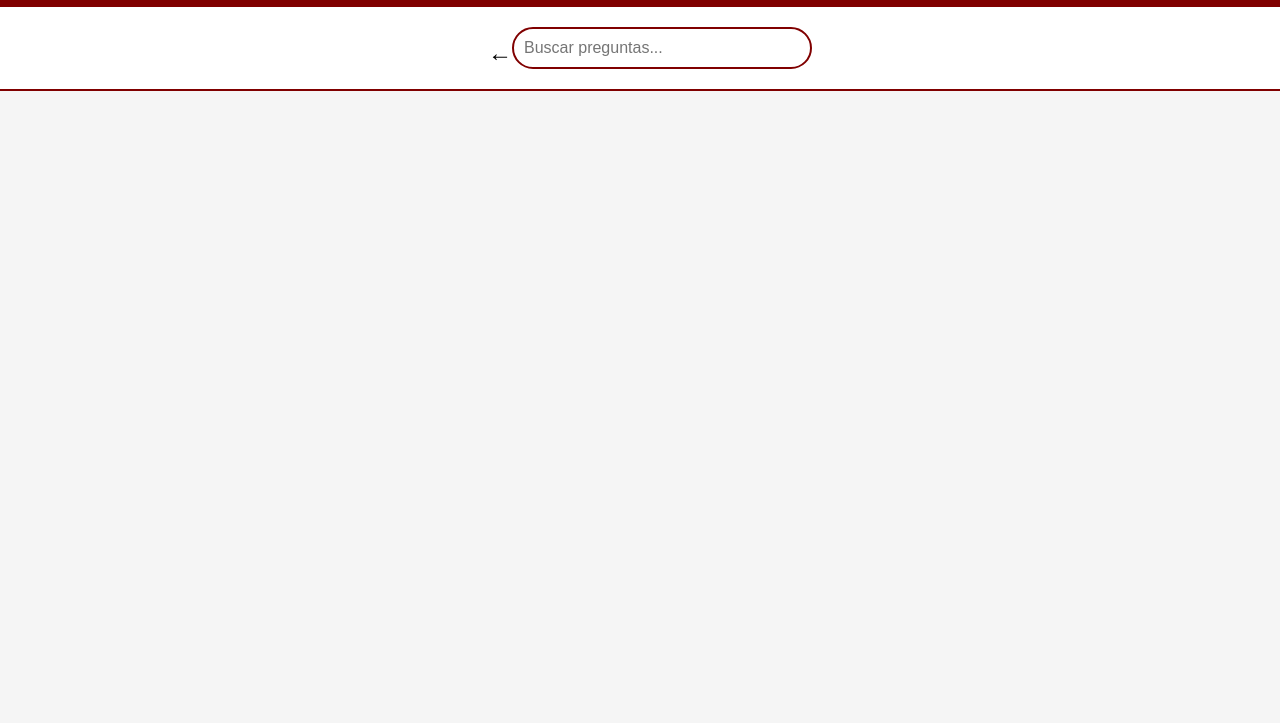
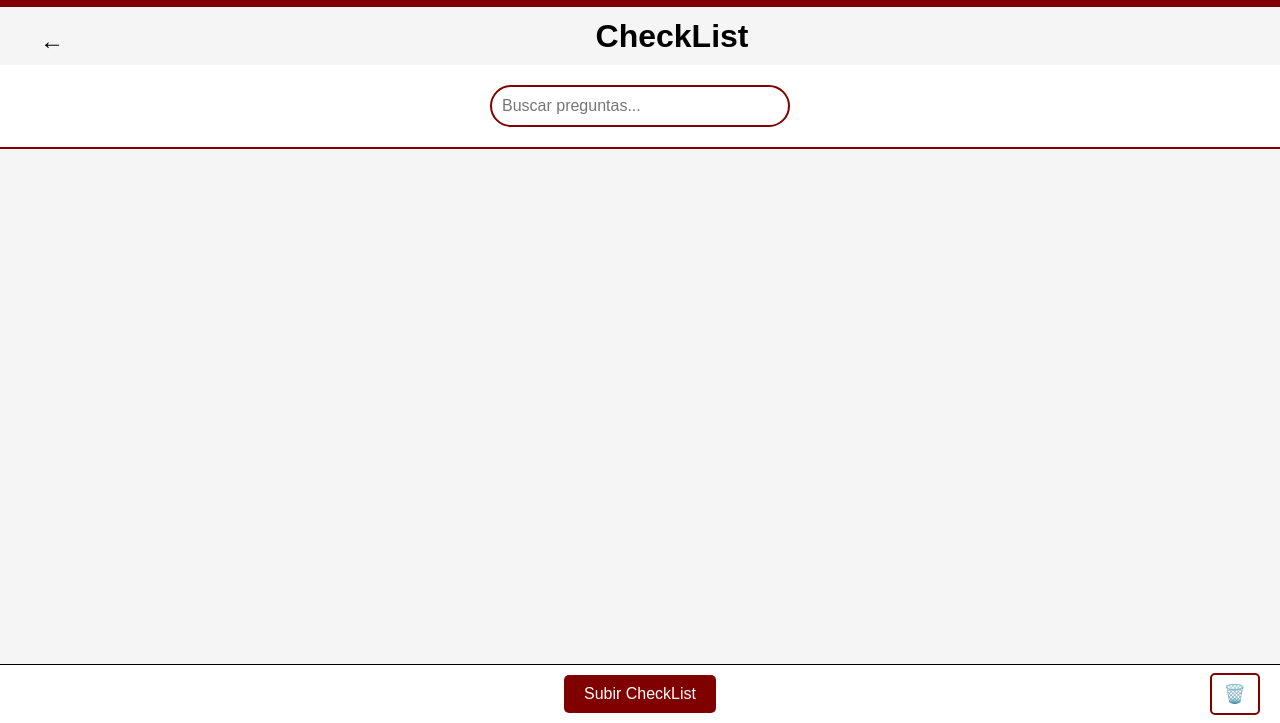
Before and after one commit to maxisher8/Brozziano, a plain HTML site: page CheckList.html in a window 1280 px wide. Shown: the part 77-800 px from the top of the page. Drawn offline with nearby package versions, Linux system fonts and the light colour scheme; no server answers.

Commit message:
Agregar header con nombre del local, footer con botones de subir y eliminar checklist, y mejorar diseño de botones

```diff
--- a/CheckList.html
+++ b/CheckList.html
@@ -20,12 +20,19 @@
             </div>
         </div>
     </header>
-    <div class="searchBar searchBar-with-back">
+    <div class="page-header">
         <button onclick="history.back();" class="back-button">←</button>
+        <h1 id="localName">CheckList</h1>
+    </div>
+    <div class="searchBar">
         <input type="text" placeholder="Buscar preguntas..." id="searchInput">
     </div>
    <div id="preguntaGroup">
 
    </div>
+   <footer class="footer">
+       <button id="uploadBtn">Subir CheckList</button>
+       <button id="deleteBtn">🗑️</button>
+   </footer>
 </body>
 </html>
--- a/css/styles.css
+++ b/css/styles.css
@@ -68,6 +68,68 @@ body {
     height: 20px;
     width: 20px;
     border-radius: 50%;
+}
+
+.page-header {
+    display: flex;
+    align-items: center;
+    padding: 10px 20px;
+}
+
+.page-header .back-button {
+    margin-right: 20px;
+}
+
+.page-header h1 {
+    flex: 1;
+    text-align: center;
+    color: #000000;
+}
+
+.footer {
+    position: fixed;
+    bottom: 0;
+    left: 0;
+    right: 0;
+    background-color: #FFFFFF;
+    border-top: 1px solid #000000;
+    padding: 10px;
+    display: flex;
+    justify-content: center;
+    align-items: center;
+}
+
+#uploadBtn {
+    background-color: #800000;
+    color: #FFFFFF;
+    border: none;
+    padding: 10px 20px;
+    border-radius: 5px;
+    font-size: 16px;
+    cursor: pointer;
+    transition: background-color 0.3s;
+}
+
+#uploadBtn:hover {
+    background-color: #a00000;
+}
+
+#deleteBtn {
+    position: absolute;
+    right: 20px;
+    background: none;
+    border: 2px solid #800000;
+    color: #800000;
+    padding: 8px 12px;
+    border-radius: 5px;
+    font-size: 18px;
+    cursor: pointer;
+    transition: all 0.3s;
+}
+
+#deleteBtn:hover {
+    background-color: #800000;
+    color: #FFFFFF;
 }
 
 .localGroup {
--- a/js/pregunta.js
+++ b/js/pregunta.js
@@ -1,6 +1,18 @@
 async function preguntaAll() {
     const urlParams = new URLSearchParams(window.location.search);
     const localId = urlParams.get('localId') || 'default';
+
+    // Obtener nombre del local
+    if (localId !== 'default') {
+        const { data, error } = await supabaseclient
+            .from('local')
+            .select('nombre')
+            .eq('id', localId);
+
+        if (data && data[0]) {
+            document.getElementById('localName').textContent = data[0].nombre;
+        }
+    }
 
     const { data, error } = await supabaseclient
         .from('pregunta')
@@ -77,3 +89,15 @@ document.getElementById('searchInput').addEventListener('input', () => {
     const filtered = window.preguntas.filter(pregunta => pregunta.texto_pregunta.toLowerCase().includes(query));
     renderPreguntas(filtered);
 });
+
+document.getElementById('deleteBtn').addEventListener('click', () => {
+    const confirmed = confirm('¿Estás seguro de que quieres eliminar el checklist de este local?');
+    if (confirmed) {
+        // Aquí irá la funcionalidad de eliminación
+        alert('Checklist eliminado (funcionalidad pendiente)');
+    }
+});
+
+document.getElementById('uploadBtn').addEventListener('click', () => {
+    alert('Checklist subido exitosamente (funcionalidad pendiente)');
+});
```
